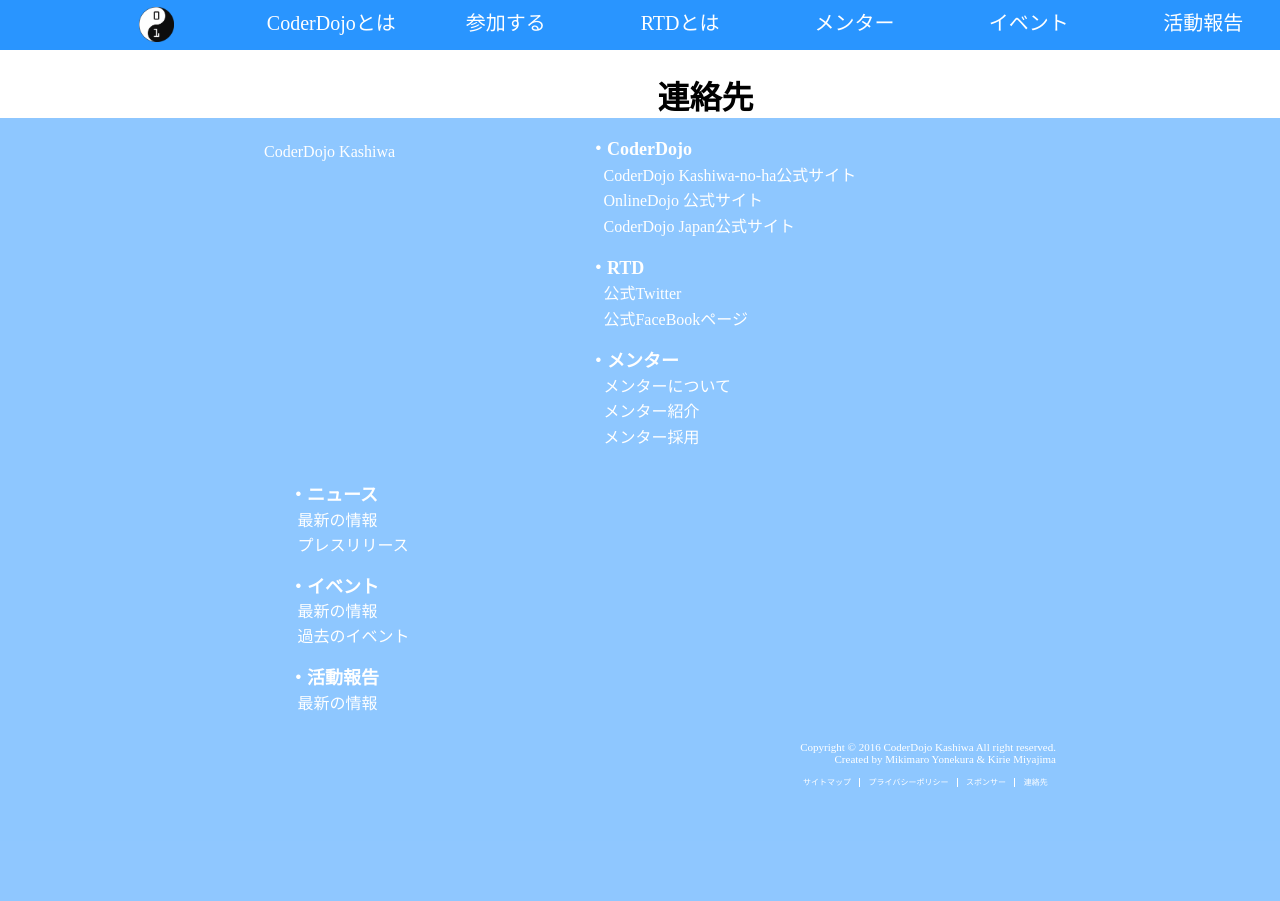
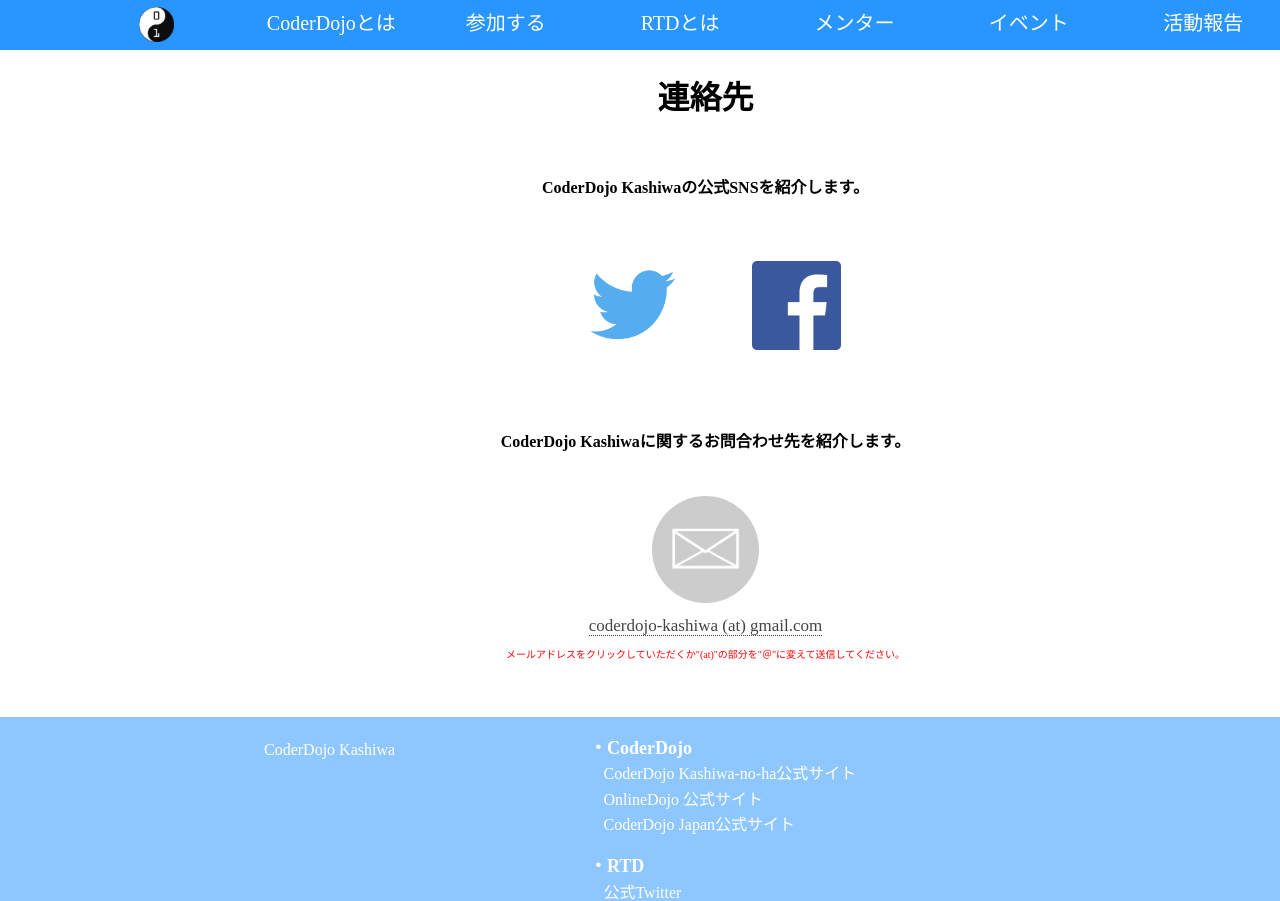
Before and after one commit to Mikimaro/CDK_HP, a PHP site: page /contact.php in a window 1280 px wide; the page is wider, and only the part inside the window is pictured. Shown: the top 901 px of that part. Before the commit the page ends 787 px from the top of that part, so only its background shows below. Run offline with PHP 8.4, Linux system fonts and the light colour scheme; data that the repository does not hold is empty; some libraries are stand-ins or nearby versions.

Commit message:
contactページの完成ですかね？ まあ残りはトップページのもろもろとフッターのリンクですね

```diff
--- a/contact.php
+++ b/contact.php
@@ -14,11 +14,37 @@
 
 		<div id="contact">
 
-			<div class="SNS">
+			<div class="contactContents">
+
+				<h4 class="headline">CoderDojo Kashiwaの公式SNSを紹介します。</h4>
+
+				<div class="snsContents">
+
+					<a href="http://twitter.com/c_d_kashiwa"><img src="./image/contact/TwitterLogo.png" class="snsLogo" alt="twitter"></a>
+
+					<a href="http://facebook.com/CoderDojokashiwa"><img src="./image/contact/FBLogo.png" class="snsLogo snsImgAdj"　alt="facebook"></a>
+
+				</div>
 
 			</div>
 
-			<div class="">
+			<div class="contactContents">
+
+				<h4 class="headline">CoderDojo Kashiwaに関するお問合わせ先を紹介します。</h4>
+
+				<div class="otherContents">
+
+					<img src="./image/contact/mailLogo.png" class="generalImgAdj" >
+
+					<div class="info">
+
+						<a href="mailto:coderdojo-kashiwa@gmail.com" class="mail">coderdojo-kashiwa (at) gmail.com</a>
+
+						<p class="mailAttention">メールアドレスをクリックしていただくか"(at)"の部分を"＠"に変えて送信してください。</p>
+
+					</div>
+
+				</div>
 
 			</div>
 
--- a/style/style.css
+++ b/style/style.css
@@ -223,7 +223,12 @@ visibility: hidden;
 
 }
 
-.mentor-list{
+.studentMentor-list{
+	margin: 5% 10%;
+	padding-left: 2%;
+}
+
+.adultMentor-list{
 	margin: 5% 10%;
 	padding-left: 2%;
 }
@@ -331,6 +336,7 @@ visibility: hidden;
 }
 
 .party{
+	margin: 5% 0;
 }
 
 .spd2015{
@@ -514,6 +520,53 @@ visibility: hidden;
 	display: inline-block;
 }
 
+/*== contact ==*/
+#contact{
+	text-align: center;
+
+}
+
+.contactContents{
+	margin: 5% 10%;
+}
+
+.snsContents{
+	margin: 5% 0;
+}
+
+.snsLogo{
+	margin: 0 3%;
+	width: 14%;
+}
+
+.snsImgAdj{
+	margin-bottom: 2%;
+	width: 10%;
+}
+
+.otherContents{
+	margin: 5% 0;
+}
+
+.generalImgAdj{
+	width: 12%;
+	border-radius: 50%;
+}
+
+.info{
+	margin: 1% 0;
+}
+
+.mail{
+	font-size: 17px;
+	color: #444;
+	border-bottom: 1px dotted #444;
+}
+
+.mailAttention{
+	font-size: 10px;
+	color: red;
+}
 /*== table ==*/
 
 table{
```
Also changed, not shown: memtor.php (+200 -16 lines), image/contact/FBLogo.png (added), image/contact/TwitterLogo.png (added), image/contact/mailLogo.png (added), image/mentorImage/a1.jpg (added), image/mentorImage/a10.jpg (added), image/mentorImage/a2.jpg (added), image/mentorImage/a3.jpg (added), image/mentorImage/a6.jpg (added), image/mentorImage/a7.jpg (added), image/mentorImage/a8.jpg (added), image/mentorImage/a9.jpg (added).
